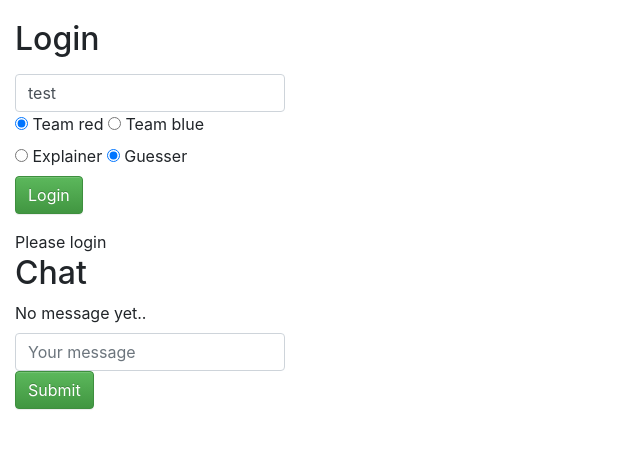
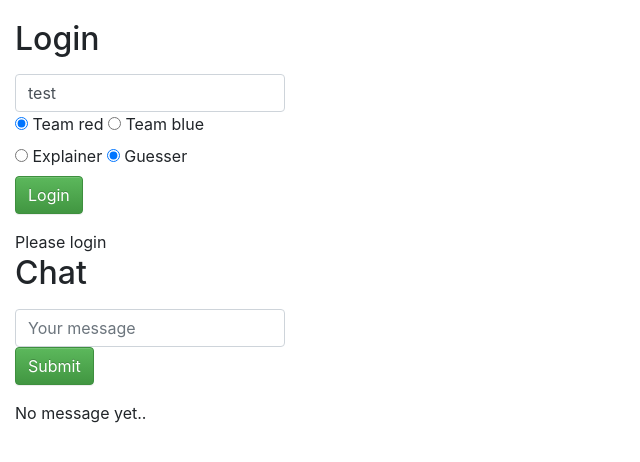
Before and after one commit to dieret/codenames, a Flask app: page / in a window 1280 px wide. Shown: the top 462 px of the page, without its empty margins (0-640 px from the left). Run offline with Flask 2, Linux system fonts and the light colour scheme; parts of the project's set-up code (start-up, migrations or seed data) failed here and were passed over; some libraries are stand-ins or nearby versions.

Commit message:
Enter message box should appear above chat messages

```diff
--- a/codenames/messages.py
+++ b/codenames/messages.py
@@ -26,4 +26,4 @@ class Messages(object):
         self.messages.append(message)
 
     def to_html(self):
-        return "<br/>".join([m.to_html() for m in self.messages])
+        return "<br/>".join([m.to_html() for m in reversed(self.messages)])
--- a/static/css/main.css
+++ b/static/css/main.css
@@ -96,6 +96,9 @@ body {
     /*padding-top: 20px;*/
 }
 
+.message_holder {
+    max-height: 80%;
+}
 
 /*
 Kombinations:
--- a/templates/session.html
+++ b/templates/session.html
@@ -202,10 +202,6 @@
 
     <div class="container chat">
       <h2 class="label label-default">Chat</h2>
-      <div class="message_holder">
-        No message yet..
-      </div>
-
       <form action="" method="POST">
         <div class="form-group">
           <label for="chat_message_input"></label>
@@ -213,6 +209,11 @@
           <button type="submit" class="btn btn-success">Submit</button>
         </div>
       </form>
+      <div class="message_holder overflow-auto">
+        No message yet..
+      </div>
+
+
     </div>
   </div>
 
```
